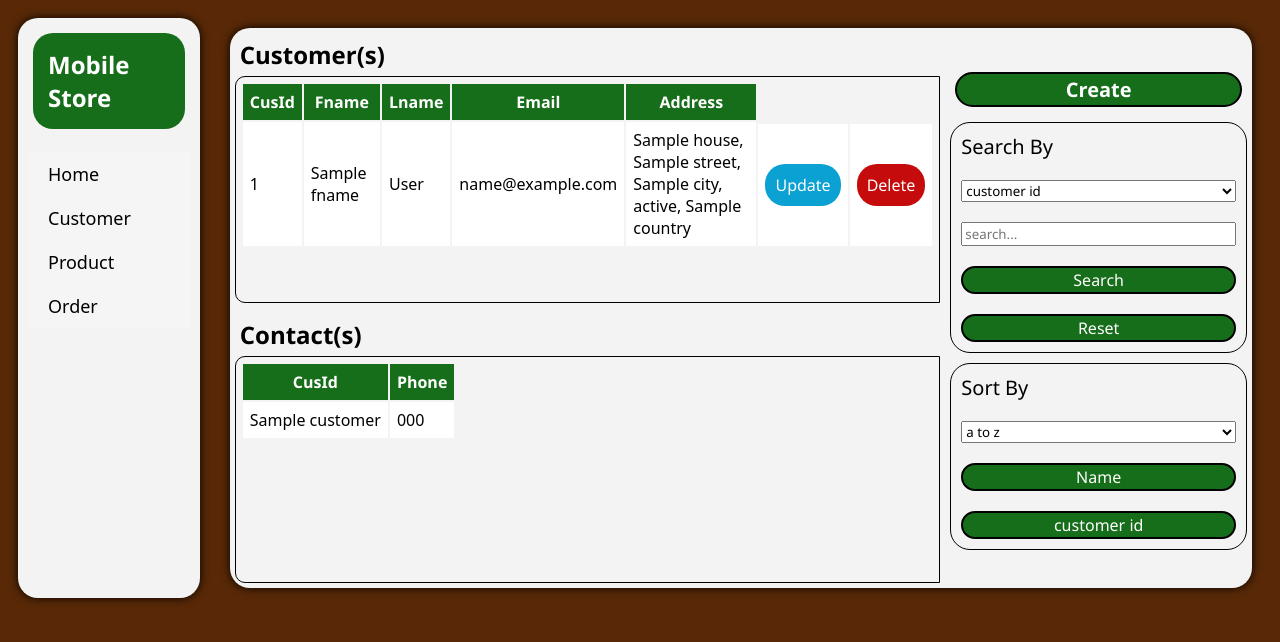
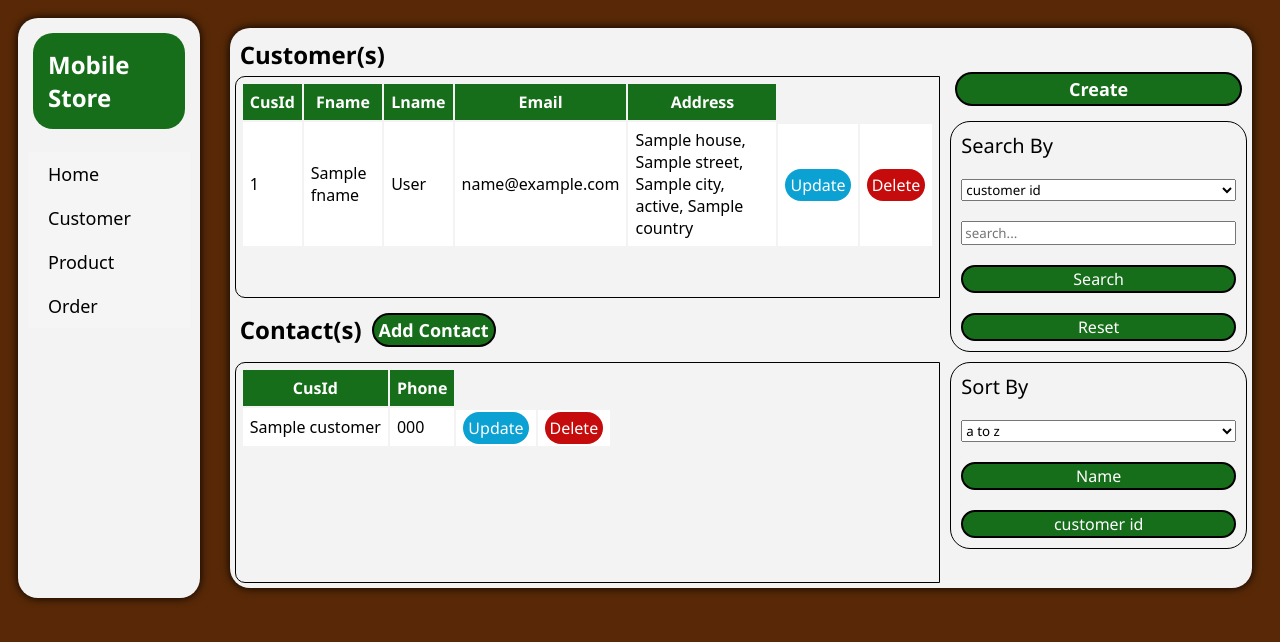
Before and after one commit to Harshsikarwar/mobile_store, a Django app: template store/templates/store/customer.html in a window 1280 px wide. Shown: the top 642 px of the page. Run offline with Django 3.2, Linux system fonts and the light colour scheme; the template is opened without the code that fills it: most values are stand-ins (such as "Sample title", 1, 10 or a date in 2020).

Commit message:
curd 50% done

```diff
--- a/static/index.css
+++ b/static/index.css
@@ -258,11 +258,6 @@ td{
     transition: all 0.2s ease-in-out;
 }
 
-td:hover{
-    box-shadow: 0px 0px 5px 1px black;
-    cursor:pointer ;
-}
-
 .curdBox{
     display: flex;
     flex-direction: column;
@@ -279,16 +274,18 @@ td:hover{
 }
 
 .manageBtn{
-    font-size: 20px;
+    font-size: 18px;
     background-color: rgba(10, 103, 13, 0.943);
     color: white;
     font-family: 'Segoe UI', Tahoma, Geneva, Verdana, sans-serif;
     font-weight: 600;
     border: 2px solid black;
     border-radius: 20px;
-    padding: 2px;
+    padding: 3px 5px 3px 5px;
     text-align: center;
     margin: 10px;
+    cursor: pointer;
+    transition: all 0.5s ease-in-out;
 }
 
 label{
@@ -312,7 +309,7 @@ input,label,button,select{
 
 .managmentForm{
     display: flex;
-    margin-top: 10px;
+    margin: 10px;
     flex-direction: column;
     background-color: rgb(89, 41, 7);
     border-radius: 20px;
@@ -322,12 +319,19 @@ input,label,button,select{
     color: white;
 }
 
+.formBox{
+    display: flex;
+    flex-direction: row;
+}
+
 .updateBtn{
     background-color: rgb(11, 161, 211);
     color: white;
     border-radius: 20px;
     font-weight: 500;
     font-family: 'Segoe UI', Tahoma, Geneva, Verdana, sans-serif;
+    transition:all 0.5s ease-in-out;
+    padding: 5px;
 }
 .deleteBtn{
     background-color: rgb(197, 11, 11);
@@ -335,6 +339,12 @@ input,label,button,select{
     border-radius: 20px;
     font-weight: 500;
     font-family: 'Segoe UI', Tahoma, Geneva, Verdana, sans-serif;
+    transition:all 0.5s ease-in-out;
+    padding: 5px;
+}
+
+.updateBtn:hover, .deleteBtn:hover, .manageBtn:hover{
+    box-shadow: 0px 0px 10px 0px black;
 }
 
 
--- a/store/models.py
+++ b/store/models.py
@@ -25,7 +25,7 @@ class Customer(models.Model):
 #multiattribute table/model
 class CustomerPhone(models.Model):
     customer = models.ForeignKey(Customer, on_delete=models.CASCADE)
-    phone = models.CharField(max_length=15)
+    phone = models.CharField(max_length=15, unique=True)
 
     def __str__(self):
         return f"{self.customer.customerId} : {self.phone}"
--- a/store/templates/store/customer.html
+++ b/store/templates/store/customer.html
@@ -28,7 +28,10 @@
             {% endfor %}
         </table>
     </div>
-    <h3>Contact(s)</h3>
+    <div style="display:flex; flex-direction:row;">
+        <h3>Contact(s)</h3>
+        <a class="manageBtn" href="/store/add_contact/">Add Contact</a>
+    </div>
     <div class="tableBox">
         <table>
             <tr>
@@ -37,8 +40,12 @@
             </tr>
             {% for cus_phone in customer_phone %}
             <tr>
-                <td>{{cus_phone.customer}}</td>
-                <td>{{cus_phone.phone}}</td>
+                <td rowspan="2">{{cus_phone.customer}}</td>
+                <td rowspan="2">{{cus_phone.phone}}</td>
+            </tr>
+            <tr>
+                <td><a class="updateBtn" href="/store/update_contact/{{cus_phone.phone}}/">Update</a></td>
+                <td><a class="deleteBtn" href="/store/delete_contact/{{cus_phone.phone}}/">Delete</a></td>
             </tr>
             {% endfor %}
         </table>
--- a/store/urls.py
+++ b/store/urls.py
@@ -9,5 +9,8 @@ urlpatterns = [
     path("order/", views.order, name="order"),
     path("create_customer/", managmentView.createCustomer, name="createCustomer"),
     path("update_customer/<str:customerId>/", managmentView.updateCustomer, name="updateCustomer"),
-    path("delete_customer/<str:customerId>/", managmentView.deleteCustomer, name="deleteCustomer")
+    path("delete_customer/<str:customerId>/", managmentView.deleteCustomer, name="deleteCustomer"),
+    path("add_contact/", managmentView.addContact, name="addContact"),
+    path("update_contact/<str:contact>/", managmentView.updateContact, name="updateContact"),
+    path("delete_contact/<str:contact>/", managmentView.deleteContact, name="deleteContact"),
 ]
```
Also changed, not shown: store/forms.py (+6 -1 lines), store/storeView/managmentView.py (+45 -4 lines), store/templates/store/createCustomer.html (deleted, +0 -12 lines), store/templates/store/manage.html (added, +14 -0 lines), store/templates/store/manageCustomer copy.html (deleted, +0 -12 lines), db.sqlite3, store/migrations/0002_alter_customerphone_phone.py (added).
